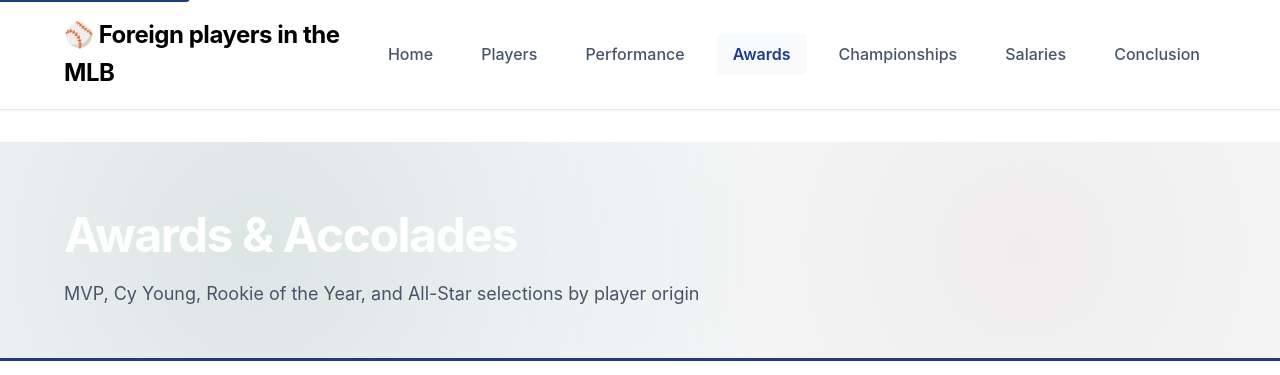
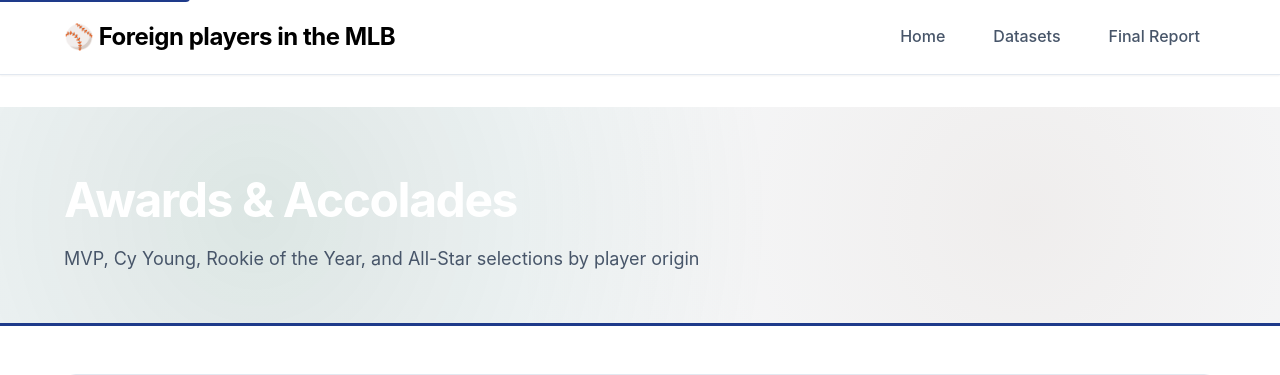
Before and after one commit to cruz27r/MLB-Baseball-Impact, a PHP site: page /awards.php in a window 1280 px wide. Shown: the top 375 px of the page. Run offline with PHP 8.4, Linux system fonts and the light colour scheme.

Commit message:
Update navigation consistency and improve responsive design
Co-authored-by: cruz27r <90070633+cruz27r@users.noreply.github.com>

```diff
--- a/public/partials/header.php
+++ b/public/partials/header.php
@@ -37,12 +37,8 @@
                 <nav class="main-nav" aria-label="Main navigation">
                     <ul>
                         <li><a href="/index.php">Home</a></li>
-                        <li><a href="/players.php">Players</a></li>
-                        <li><a href="/performance.php">Performance</a></li>
-                        <li><a href="/awards.php">Awards</a></li>
-                        <li><a href="/championships.php">Championships</a></li>
-                        <li><a href="/salaries.php">Salaries</a></li>
-                        <li><a href="/conclusion.php">Conclusion</a></li>
+                        <li><a href="/datasets.php">Datasets</a></li>
+                        <li><a href="/reports/final.php">Final Report</a></li>
                     </ul>
                 </nav>
             </div>
```
Also changed, not shown: public/assets/css/style.css.
